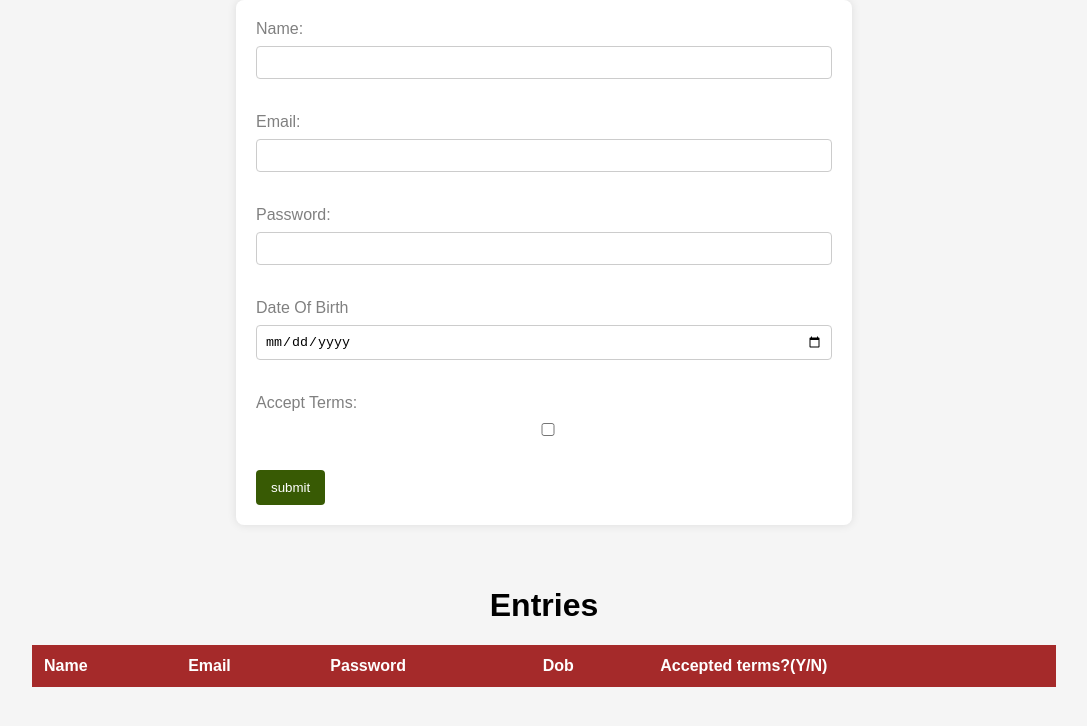
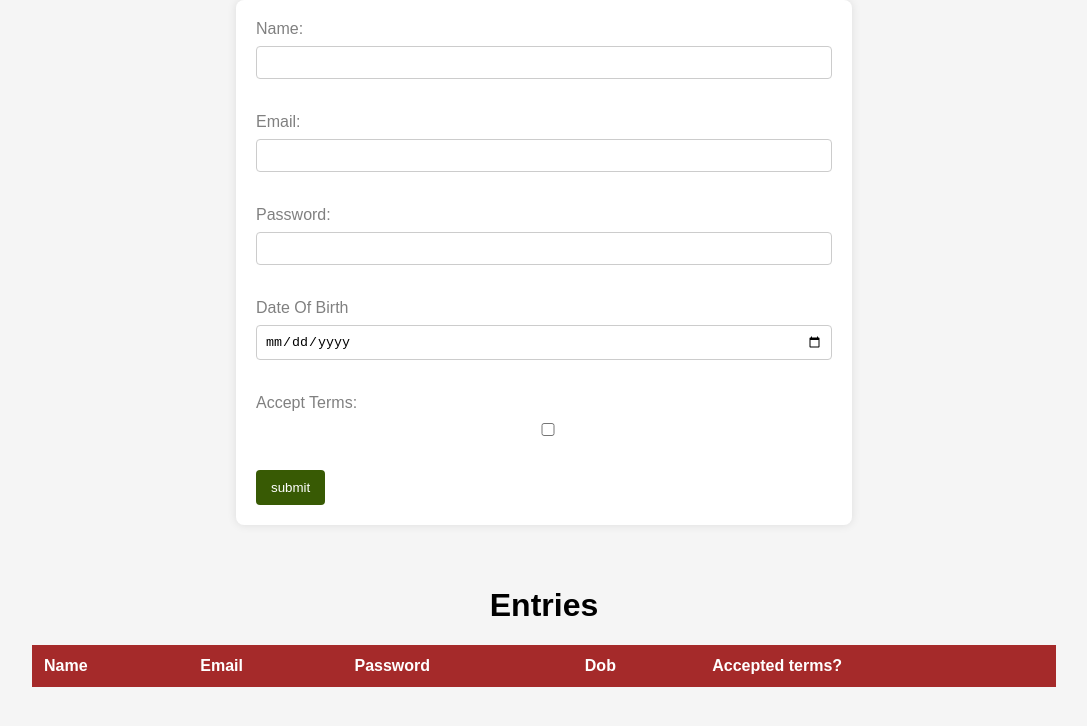
Before and after one commit to Nithin-014/wd101, a plain HTML site: page index.html in a window 1280 px wide. Shown: the whole page, without its empty margins (96-1183 px from the left). Drawn offline with Linux system fonts and the light colour scheme.

Commit message:
Update index.html

```diff
--- a/index.html
+++ b/index.html
@@ -36,7 +36,7 @@
                 <th>Email</th>
                 <th>Password</th>
                 <th>Dob</th>
-                <th>Accepted terms?(Y/N)</th>
+                <th>Accepted terms?</th>
             </tr>
         </thead>
         <tbody></tbody>
```
